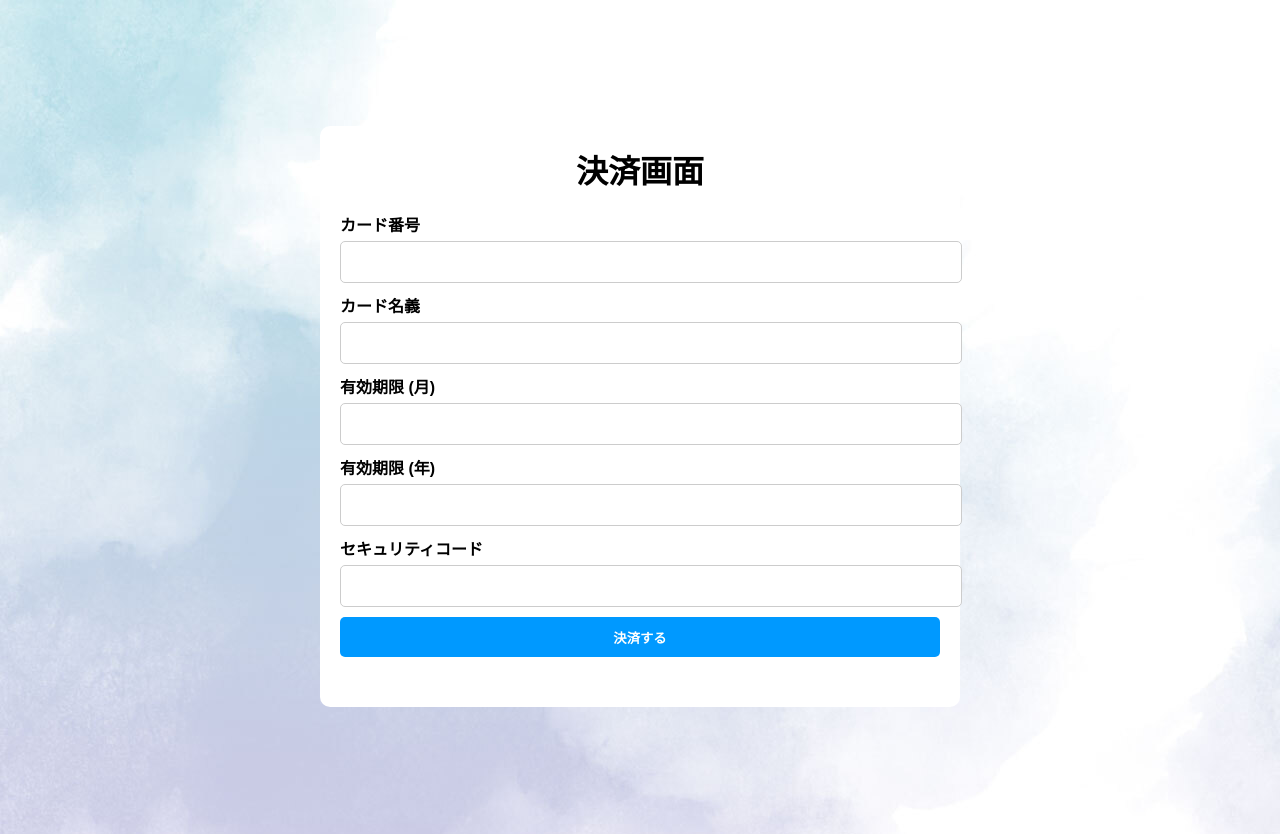
After one commit to DEJIBUMI-Development-team/HEW_IH12_5, a PHP site: page /HEW_IH12_5/assets/php/settlement.php in a window 1280 px wide. The commit adds this page. Run offline with PHP 8.4, Linux system fonts and the light colour scheme.

Commit message:
dev letter and settlement

```diff
--- /dev/null
+++ b/assets/css/settlement.css
@@ -0,0 +1,55 @@
+body {
+	font-family: sans-serif;
+	background-image: url(../img/water_blue1.jpg);
+}
+
+.container {
+	width: 600px;
+	margin: 10% auto;
+	background-color: white;
+	padding: 20px;
+	border-radius: 10px;
+}
+
+h1 {
+	text-align: center;
+	margin: 0;
+	margin-bottom: 20px;
+}
+
+form {
+	display: flex;
+	flex-wrap: wrap;
+	margin-bottom: 20px;
+}
+
+form>div {
+	width: 100%;
+	margin-bottom: 10px;
+}
+
+label {
+	display: block;
+	margin-bottom: 5px;
+	font-weight: bold;
+}
+
+input[type="text"] {
+	width: 100%;
+	height: 40px;
+	padding: 0 10px;
+	border: 1px solid #ccc;
+	border-radius: 5px;
+	outline: none;
+}
+
+button[type="submit"] {
+	width: 100%;
+	height: 40px;
+	background-color: #0099ff;
+	color: white;
+	font-weight: bold;
+	border: none;
+	border-radius: 5px;
+	cursor: pointer;
+}
--- /dev/null
+++ b/assets/php/create_result.php
@@ -0,0 +1,2 @@
+<?php
+echo "http://localhost/HEW_IH12_5/assets/php/letter.php?". http_build_query($_GET);
--- /dev/null
+++ b/assets/php/settlement.php
@@ -0,0 +1,48 @@
+<?php
+if (isset($_POST["settlement"])) {
+	$data = http_build_query($_GET);
+	header("Location:./create_result.php?{$data}");
+}
+?>
+<!doctype html>
+<html>
+  <head>
+    <meta charset="utf-8">
+    <title>決済画面</title>
+    <link rel="stylesheet" href="../css/settlement.css">
+  </head>
+  <body>
+    <div class="container">
+      <h1>決済画面</h1>
+      <form action="" method="post">
+        <div>
+          <label for="card-number">カード番号</label>
+          <input type="text" id="card-number" name="card-number">
+        </div>
+        <div>
+          <label for="card-name">カード名義</label>
+          <input type="text" id="card-name" name="card-name">
+        </div>
+        <div>
+          <label for="card-expiry-month">有効期限 (月)</label>
+          <input type="text" id="card-expiry-month" name="card-expiry-month">
+        </div>
+        <div>
+          <label for="card-expiry-year">有効期限 (年)</label>
+          <input type="text" id="card-expiry-year" name="card-expiry-year">
+        </div>
+        <div>
+          <label for="card-security-code">セキュリティコード</label>
+          <input type="text" id="card-security-code" name="card-security-code">
+        </div>
+        <div>
+          <button type="submit" name="settlement">決済する</button>
+        </div>
+      </form>
+    </div>
+  </body>
+</html>
+
+
+
+<?php
```
Also changed, not shown: assets/css/letter.css (+86 -3 lines), assets/php/create_letter.php (+103 -26 lines), assets/php/letter.php (+38 -3 lines).
